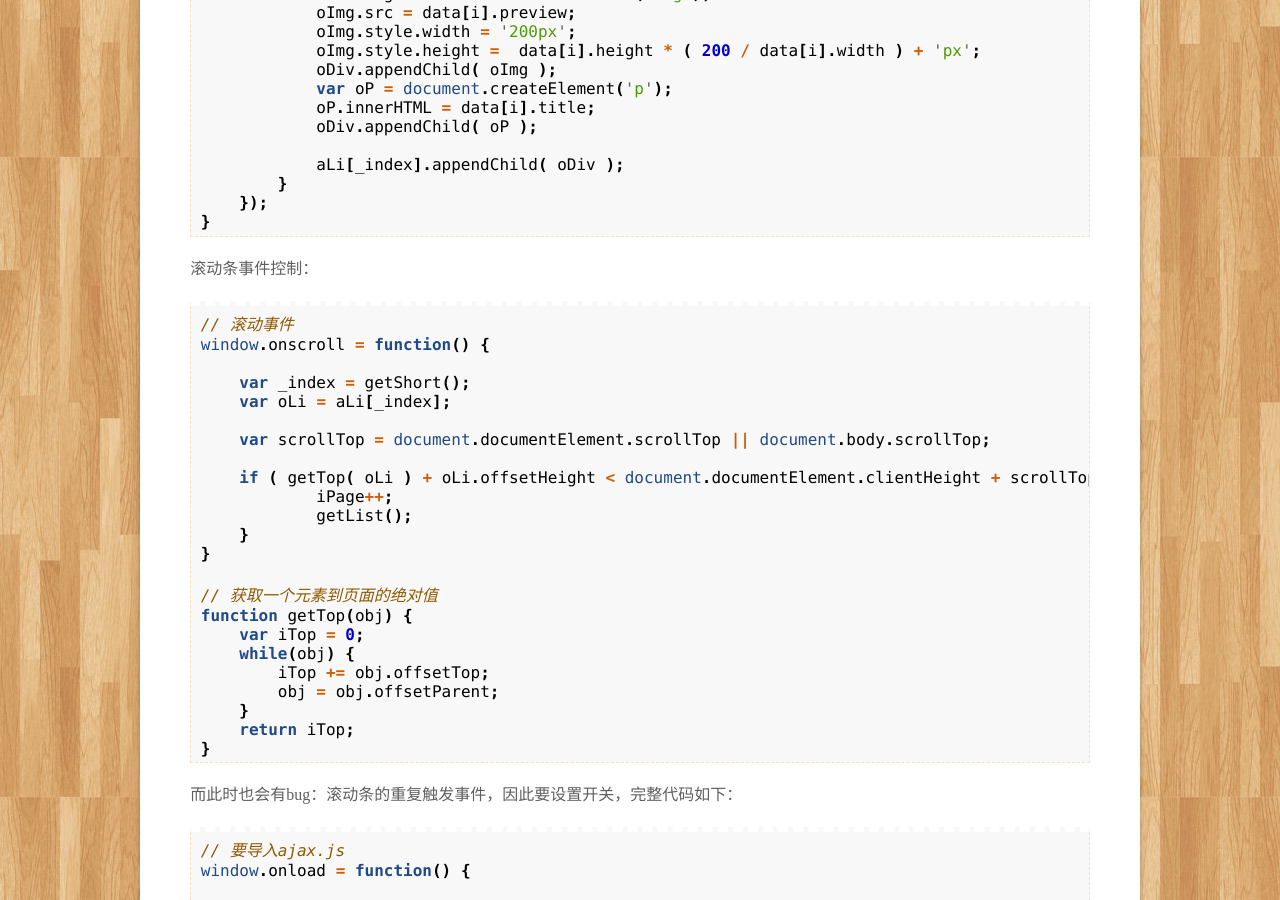
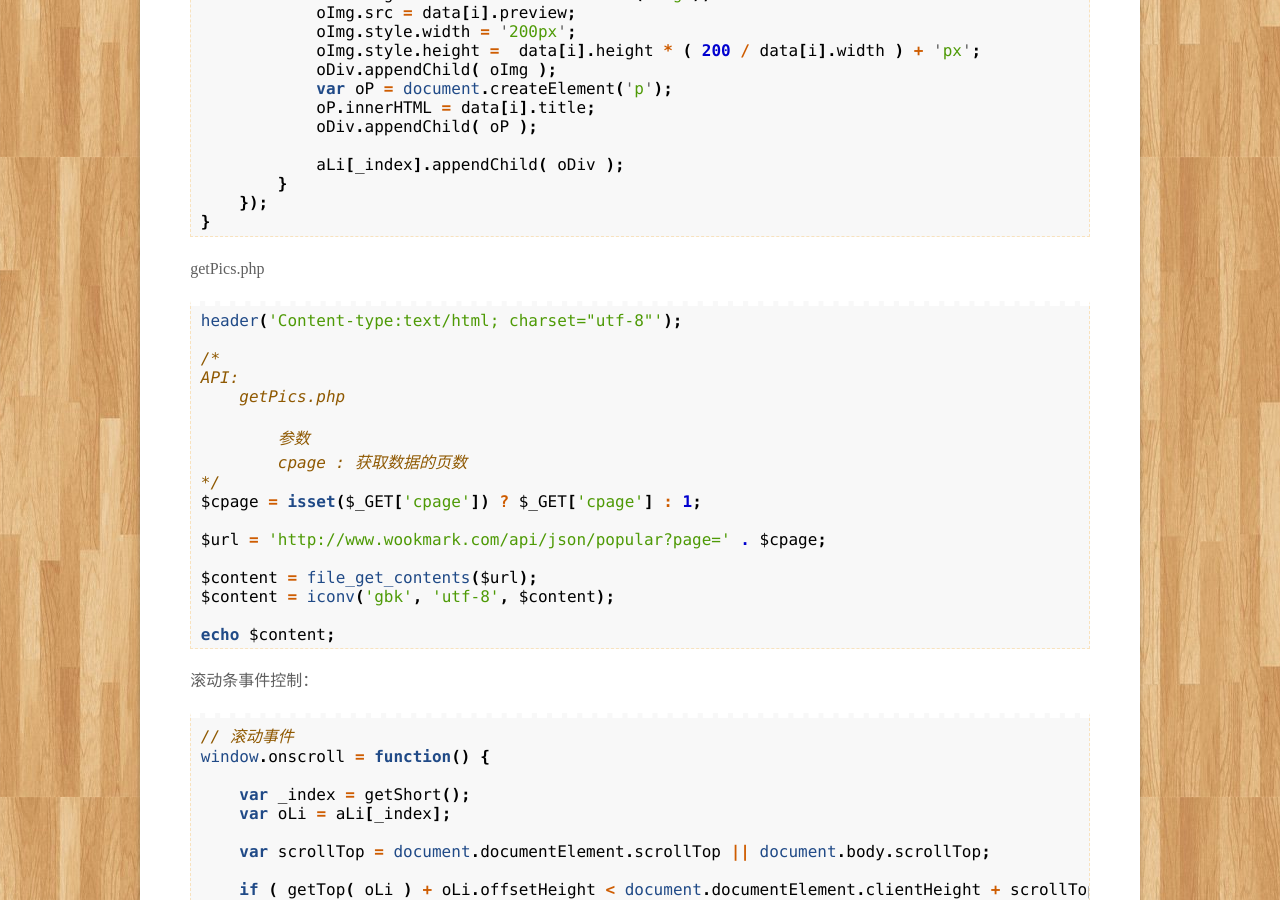
Before and after one commit to wynn719/blog, a Jekyll site: the page built from _posts/2015-03-28-ajax-note.md, in a window 1280 px wide and 900 px high, scrolled down 9443 px. Built offline with Jekyll 4.4.1, drawn with Linux system fonts in a browser that asks for light colours; comment, search, counter and statistics services are not loaded.

Commit message:
update post

```diff
--- a/_posts/2015-03-28-ajax-note.md
+++ b/_posts/2015-03-28-ajax-note.md
@@ -478,6 +478,28 @@ function getList() {
 }
 {% endhighlight %}
 
+getPics.php
+
+{% highlight php %}
+header('Content-type:text/html; charset="utf-8"');
+
+/*
+API:
+    getPics.php
+
+        参数
+        cpage : 获取数据的页数
+*/
+$cpage = isset($_GET['cpage']) ? $_GET['cpage'] : 1;
+
+$url = 'http://www.wookmark.com/api/json/popular?page=' . $cpage;
+
+$content = file_get_contents($url);
+$content = iconv('gbk', 'utf-8', $content);
+
+echo $content;
+{% endhighlight %}
+
 滚动条事件控制：
 
 {% highlight javascript %}
```
